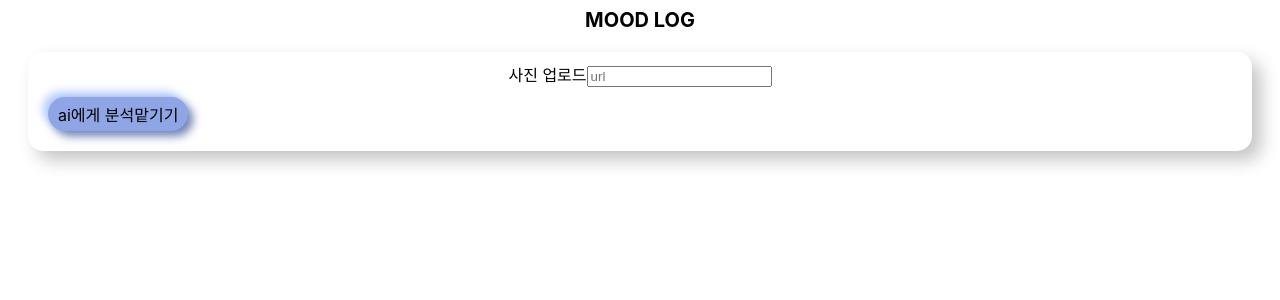
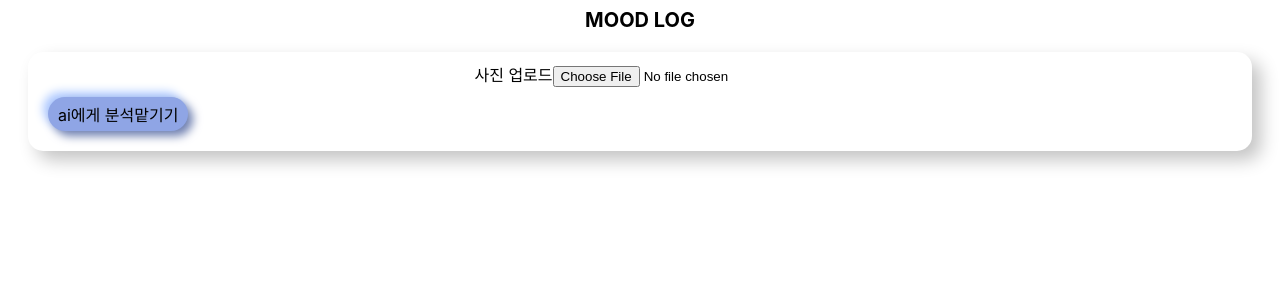
Before and after one commit to summerydev/mood-log, a React (Create React App) app: page /upload in a window 1280 px wide. Shown: the top 300 px of the page. Built offline with nearby package versions, Linux system fonts and the light colour scheme.

Commit message:
update upload button

```diff
--- a/src/components/Upload.tsx
+++ b/src/components/Upload.tsx
@@ -6,13 +6,7 @@ export default function Upload() {
   return (
     <div className="upload">
       <span>사진 업로드</span>
-      <input
-        id=""
-        type="text"
-        required
-        //onChange={(e) => setImage(e.target.value)}
-        placeholder="url"
-      />
+      <input type="file" />
       <div className="button">
         <Link type="submit" to="/loading" className="text-link">
           ai에게 분석맡기기
```
